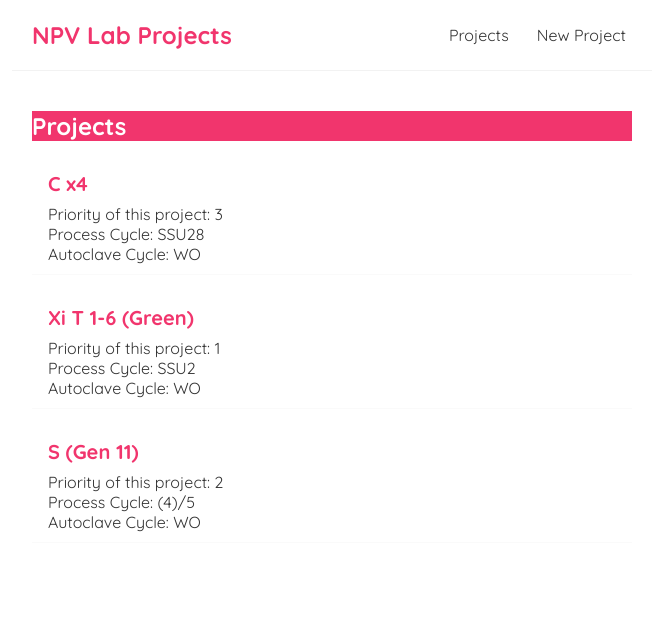
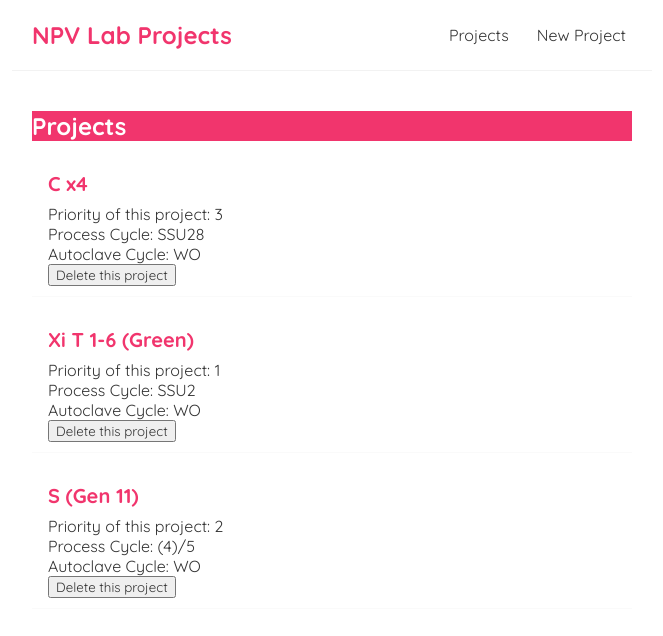
Before and after one commit to aria-abad/smart-board, a React (Create React App) app: page / in a window 1280 px wide. Shown: the top 636 px of the page, without its empty margins (308-971 px from the left). Built offline with nearby package versions, Linux system fonts and the light colour scheme.

Commit message:
Add delete button for each project

```diff
--- a/src/App.js
+++ b/src/App.js
@@ -11,11 +11,17 @@ function App() {
     {id: uuidv4(), priority: 2, cycle: '(4)/5', instrument: 'S (Gen 11)', autoclave: 'WO', completion: {soak: '--', medisafe:'--', autoclave:'--'}, note:'waiting for pickup', contact:'David M.'}
   ])
 
+  function handleDelete(id) {
+    console.log('HandleDelete function. ' + id)
+    const newProjects = projects.filter(project => project.id !== id);
+    setProjects(newProjects);
+  }
+
   return (
     <div className="App">
       <Navbar />
       <div className="content">
-        <Projects projects = {projects} />
+        <Projects projects = {projects} handleDelete={handleDelete} />
       </div>
     </div>
   );
--- a/src/components/ProjectDetails.js
+++ b/src/components/ProjectDetails.js
@@ -1,12 +1,13 @@
 import React from 'react'
 
-export default function ProjectDetails({ project }) {
+export default function ProjectDetails({ project, handleDelete }) {
     return (
         <div className="project-details">
             <h3>{ project.instrument }</h3>
             <p>Priority of this project: { project.priority}</p>
             <p>Process Cycle: { project.cycle }</p>
             <p>Autoclave Cycle: { project.autoclave }</p>
+            <button onClick={() => handleDelete(project.id)}>Delete this project</button>
         </div>
     )
 }
--- a/src/components/Projects.js
+++ b/src/components/Projects.js
@@ -1,11 +1,11 @@
 import React from 'react'
 import ProjectDetails from './ProjectDetails'
 
-export default function Projects({ projects }) {
+export default function Projects({ projects, handleDelete }) {
     return (
         <div className="projects">
             <h2>Projects</h2>
-            {projects.map(project => <ProjectDetails key={project.id} project={project} /> )}
+            {projects.map(project => <ProjectDetails key={project.id} project={project} handleDelete={handleDelete} /> )}
         </div>
     )
 }
```
